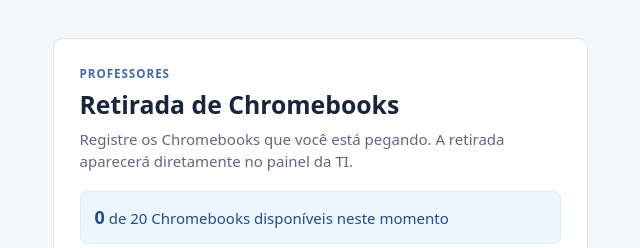
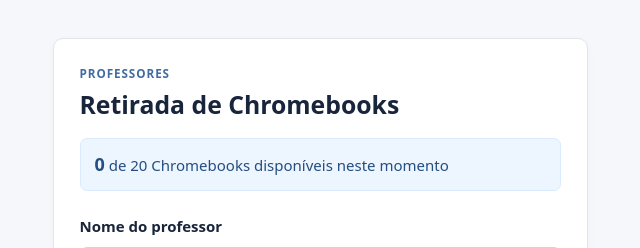
Before and after one commit to gabrieljmeira/chromebooks-sistema, a Flask app: page /retirada in a window 1280 px wide. Shown: the part 68-316 px from the top of the page, without its empty margins (320-960 px from the left). Run offline with Flask 3, Linux system fonts and the light colour scheme; data that the repository does not hold is empty.

Commit message:
Remove apresentação textual do formulário de retirada

```diff
--- a/templates/request.html
+++ b/templates/request.html
@@ -4,7 +4,6 @@
 <section class="panel narrow">
   <p class="eyebrow">PROFESSORES</p>
   <h1>Retirada de Chromebooks</h1>
-  <p class="muted">Registre os Chromebooks que você está pegando. A retirada aparecerá diretamente no painel da TI.</p>
   <div class="availability"><strong>{{ available }}</strong> de 20 Chromebooks disponíveis neste momento</div>
   <form method="post" class="stack">
     <input type="hidden" name="csrf" value="{{ csrf_token() }}">
```
